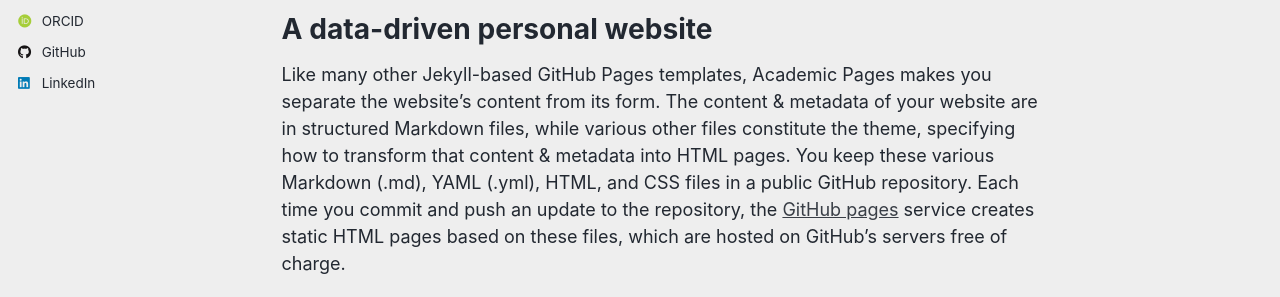
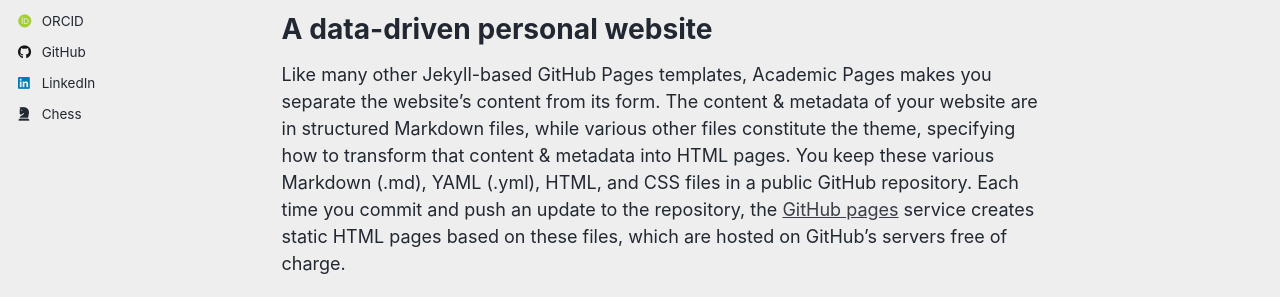
Before and after one commit to karthikvasan99/karthikvasan99.github.io, a Jekyll site: the page built from _pages/about.md, in a window 1280 px wide. Shown: the part 473-770 px from the top of the page. Built offline with Jekyll 4.4.1, drawn with Linux system fonts in a browser that asks for light colours; some web fonts are replaced; a script that is not in the unit is left out.

Commit message:
Add Chess link to author profile if available

```diff
--- a/_includes/author-profile.html
+++ b/_includes/author-profile.html
@@ -165,6 +165,9 @@
       {% if author.zhihu %}
       <li><a href="https://www.zhihu.com/people/{{ author.zhihu }}"><i class="fab fa-fw fa-zhihu icon-pad-right" aria-hidden="true"></i>Zhihu</a></li>
       {% endif %}
+      {% if author.chess %}
+      <li><a href="https://www.chess.com/member/{{ author.chess }}"><i class="fas fa-fw fa-chess-knight icon-pad-right" aria-hidden="true"></i>Chess</a></li>
+      {% endif %}
     </ul>
   </div>
 </div>
```
